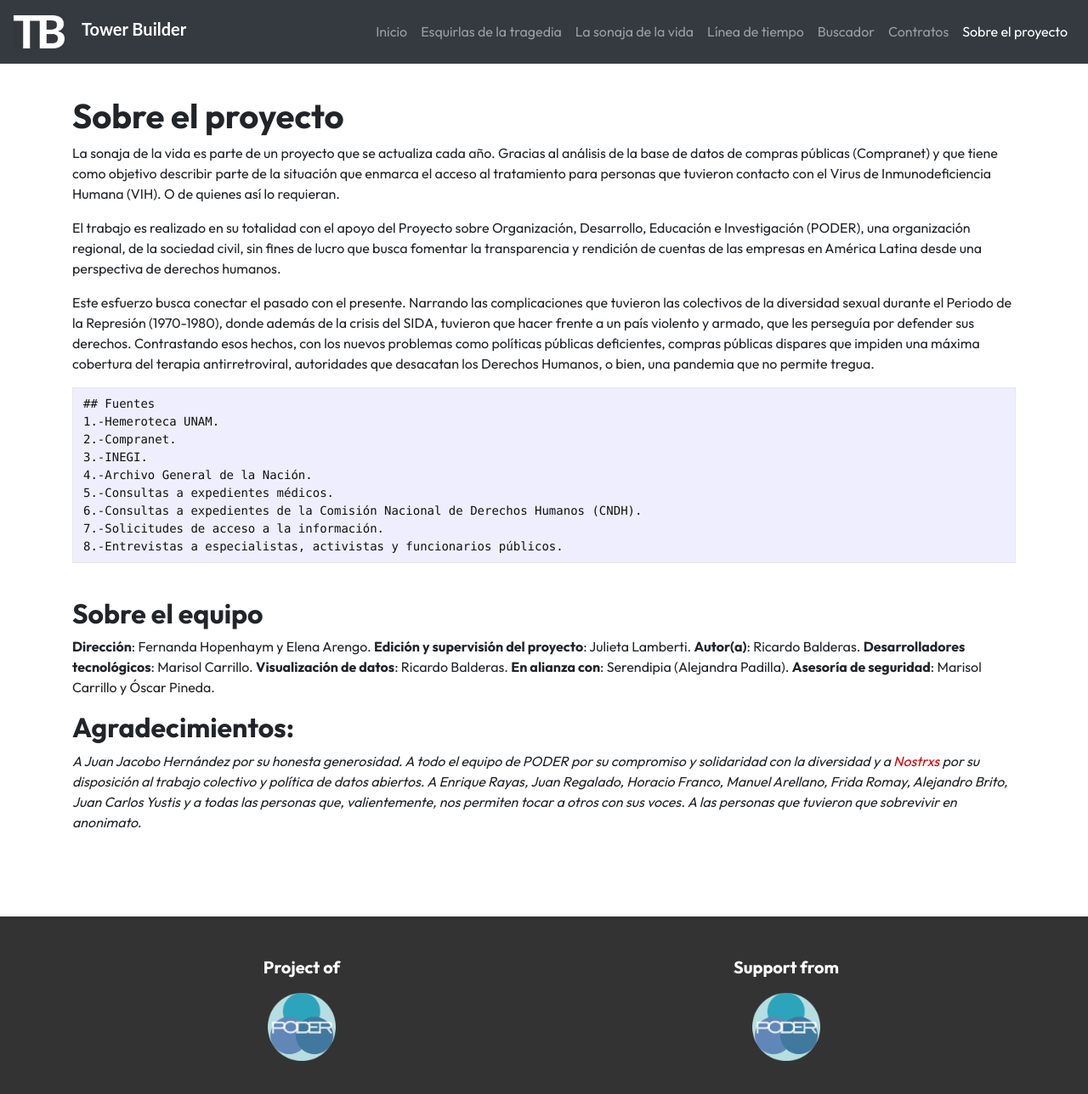
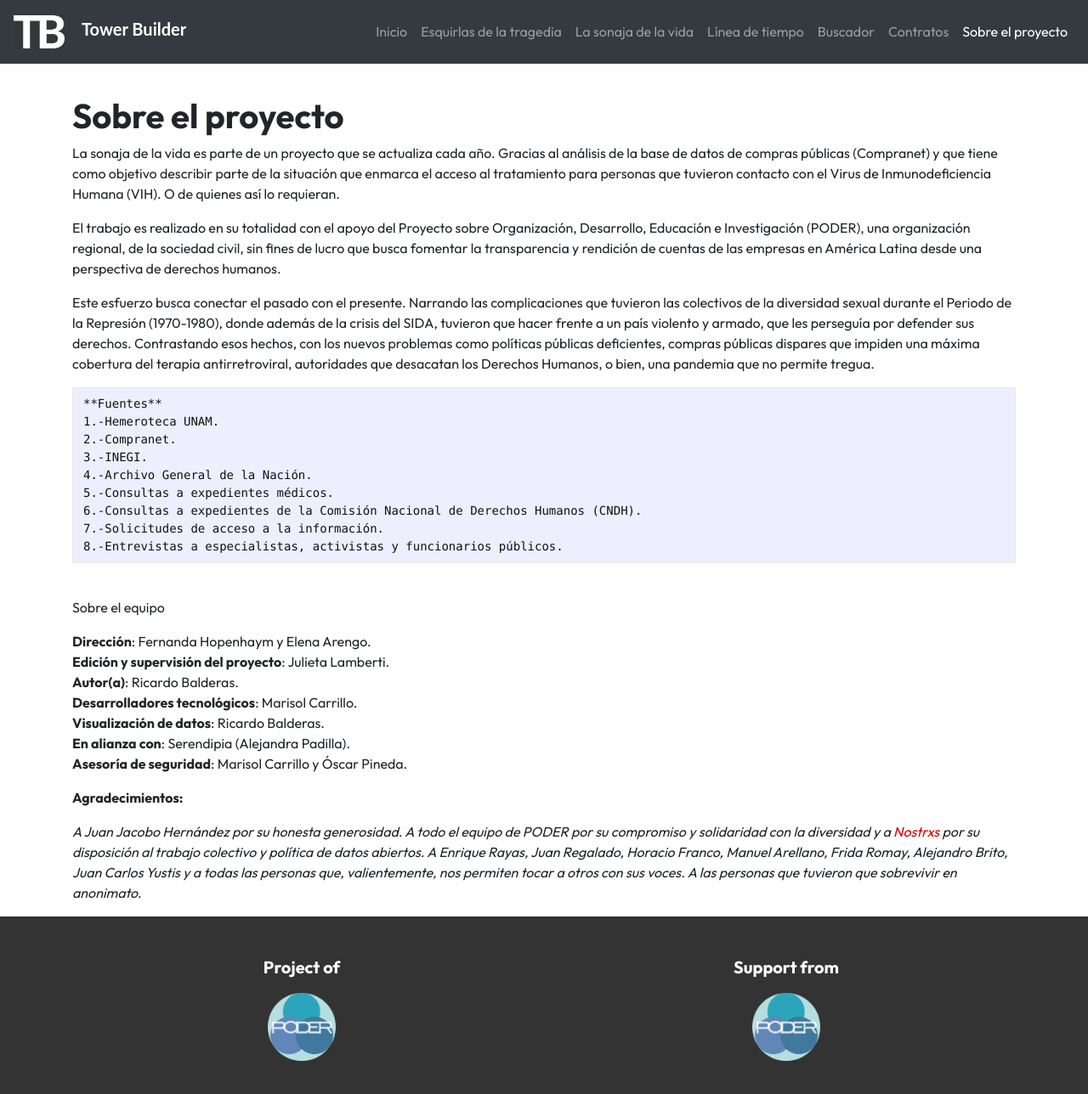
Before and after one commit to ProjectPODER/lasonajadelavida, a Jekyll site: the page built from 7-about.md, in a window 1280 px wide and 1307 px high. Shown: the top 1288 px of the window at 85% size. Built offline with Jekyll 4.4.1, drawn with Linux system fonts in a browser that asks for light colours.

```diff
--- a/7-about.md
+++ b/7-about.md
@@ -13,7 +13,7 @@ El trabajo es realizado en su totalidad con el apoyo del Proyecto sobre Organiza
 Este esfuerzo busca conectar el pasado con el presente. Narrando las complicaciones que tuvieron las colectivos de la diversidad sexual durante el Periodo de la Represión (1970-1980), donde además de la crisis del SIDA, tuvieron que hacer frente a un país violento y armado, que les perseguía por defender sus derechos. Contrastando esos hechos, con los nuevos problemas como políticas públicas deficientes, compras públicas dispares que impiden una máxima cobertura del terapia antirretroviral, autoridades que desacatan los Derechos Humanos, o bien, una pandemia que no permite tregua.
 
 ~~~
-## Fuentes
+**Fuentes**
 1.-Hemeroteca UNAM.
 2.-Compranet.
 3.-INEGI.
@@ -25,7 +25,7 @@ Este esfuerzo busca conectar el pasado con el presente. Narrando las complicacio
  ~~~
 <br>
 
-## Sobre el equipo
+Sobre el equipo
 
 **Dirección**: Fernanda Hopenhaym y Elena Arengo.
 **Edición y supervisión del proyecto**: Julieta Lamberti.
@@ -37,6 +37,6 @@ Este esfuerzo busca conectar el pasado con el presente. Narrando las complicacio
 
 
 
-## Agradecimientos:
+**Agradecimientos:**
 
 _A Juan Jacobo Hernández por su honesta generosidad. A todo el equipo de PODER por su compromiso y solidaridad con la diversidad y a [Nostrxs](https://www.nosotrxs.org/) por su disposición al trabajo colectivo y política de datos abiertos. A Enrique Rayas, Juan Regalado, Horacio Franco, Manuel Arellano, Frida Romay, Alejandro Brito, Juan Carlos Yustis y a todas las personas que, valientemente, nos permiten tocar a otros con sus voces. A las personas que tuvieron que sobrevivir en anonimato._
```
